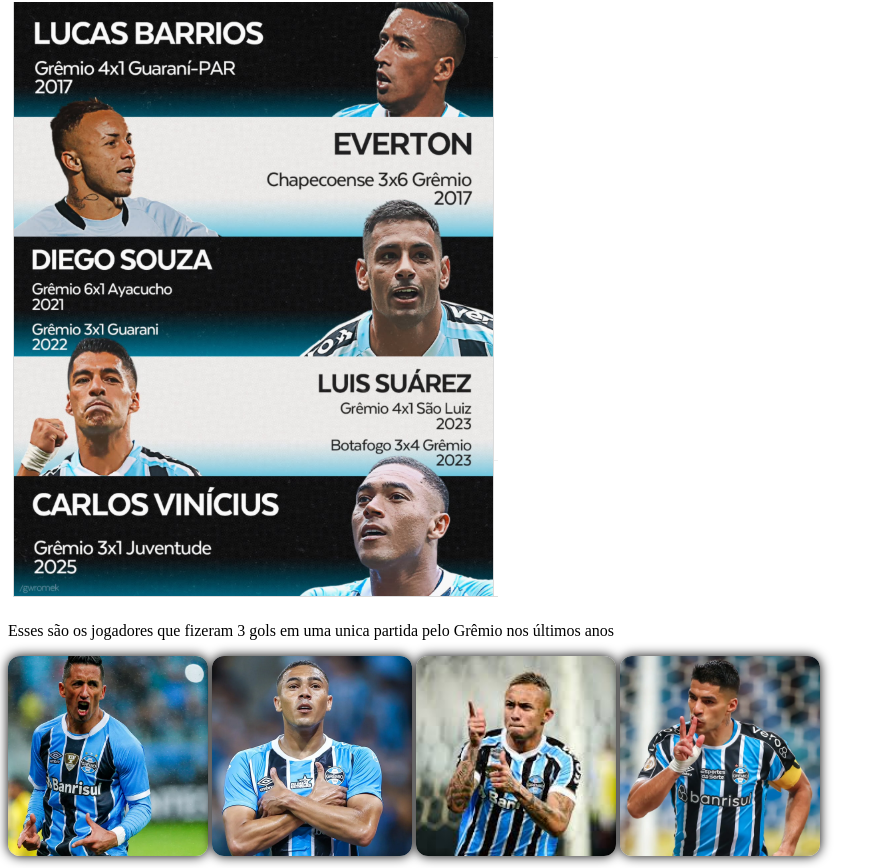
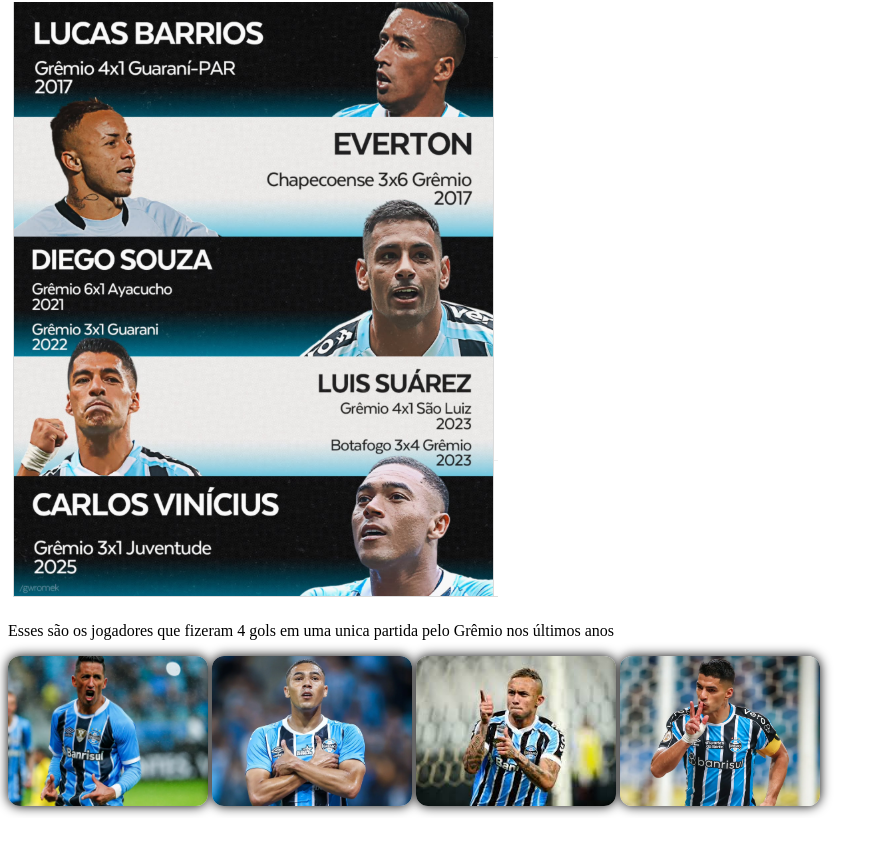
Before and after one commit to meneguethtom285-ops/Aula19--Mudan-a, a plain HTML site: page index.html in a window 1280 px wide. Shown: the part 78-946 px from the top of the page, without its empty margins (0-892 px from the left). After the commit the page ends 896 px from the top, so only its background shows below. Drawn offline with Linux system fonts and the light colour scheme.

Commit message:
Mudança 02

```diff
--- a/index.html
+++ b/index.html
@@ -14,7 +14,7 @@
 
     </section>
 
-    <p>Esses são os jogadores que fizeram 3 gols em uma unica partida pelo Grêmio nos últimos anos </p>
+    <p>Esses são os jogadores que fizeram 4 gols em uma unica partida pelo Grêmio nos últimos anos </p>
 
     <section class="ultimas">
         <img src="barios.webp" alt="Imagem Hed-Trick">
--- a/style.css
+++ b/style.css
@@ -7,7 +7,7 @@ ltimas {
 
 .ultimas img {
     width: 200px;  /* você pode ajustar */
-    height: 200px;
+    height: 150px;
     object-fit: cover;
     border-radius: 12px;
     box-shadow: 0 0 12px black;
```
